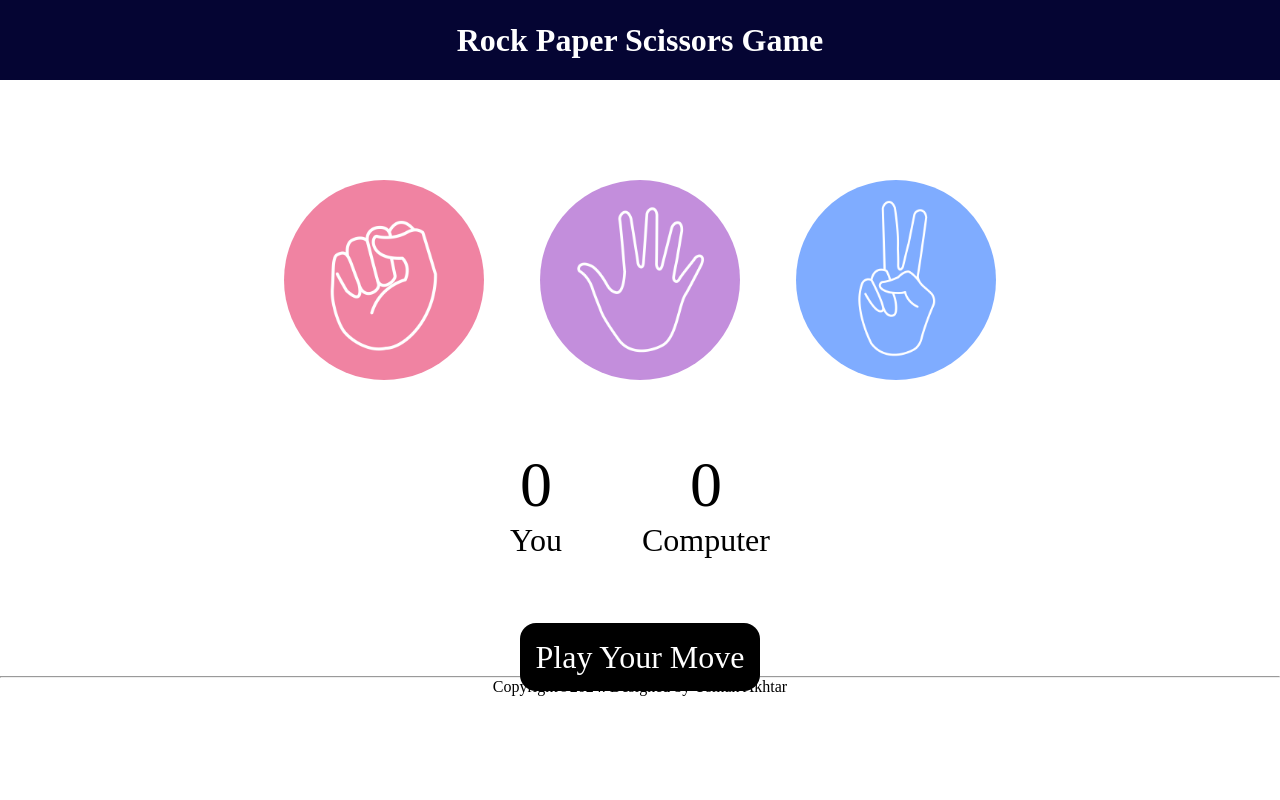
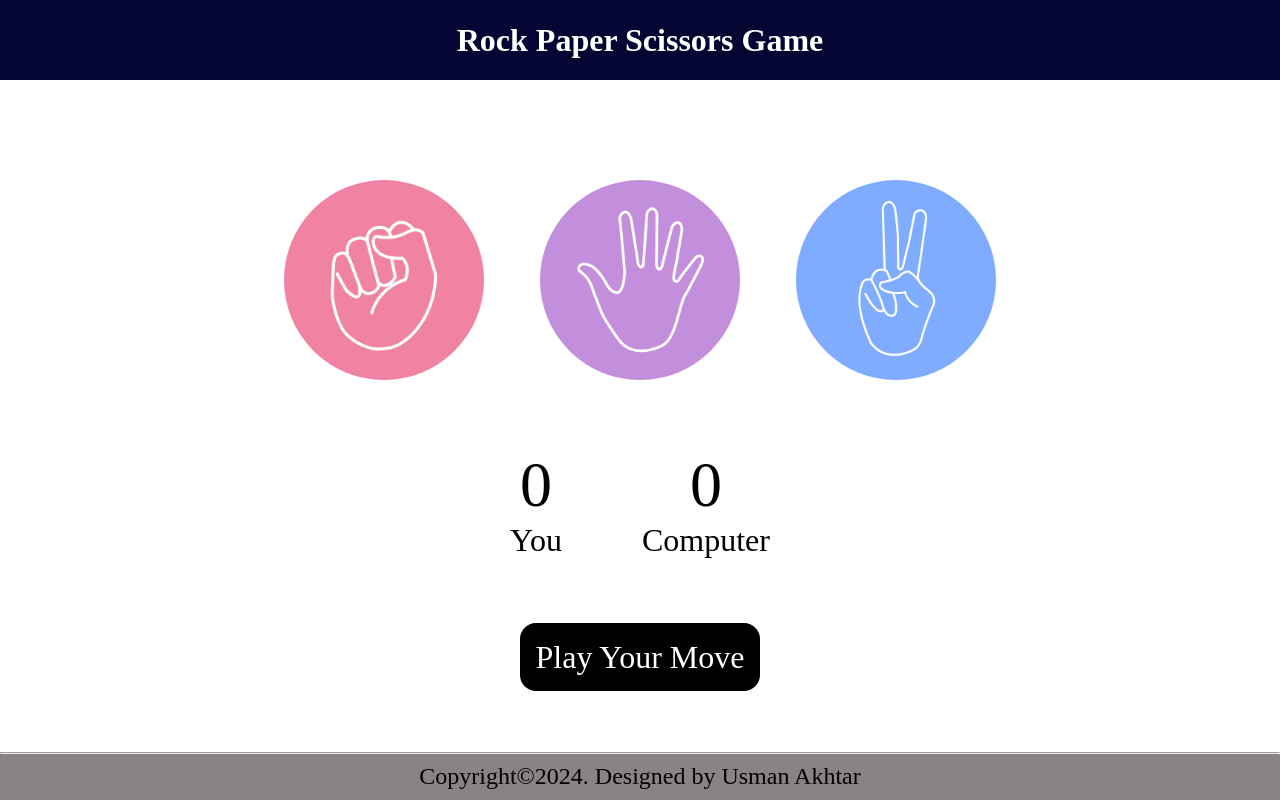
Before and after one commit to UsmanAkhtar0/Rock-Paper-Scissors, a plain HTML site: page index.html in a window 1280 px wide. Drawn offline with Linux system fonts and the light colour scheme.

Commit message:
Update style.css

```diff
--- a/style.css
+++ b/style.css
@@ -59,3 +59,19 @@ img {
     padding: 1rem;
     border-radius: 1rem;
 }
+.footer {
+    background-color: rgb(137, 131, 131);
+    margin-top: 2rem;
+    position: absolute;
+    bottom: 0;
+    right: 0;
+    left: 0;
+}
+.hr-line {
+
+
+}
+.copyright {
+    font-size: 3vmin;
+    padding: 0.6rem;
+}
```
